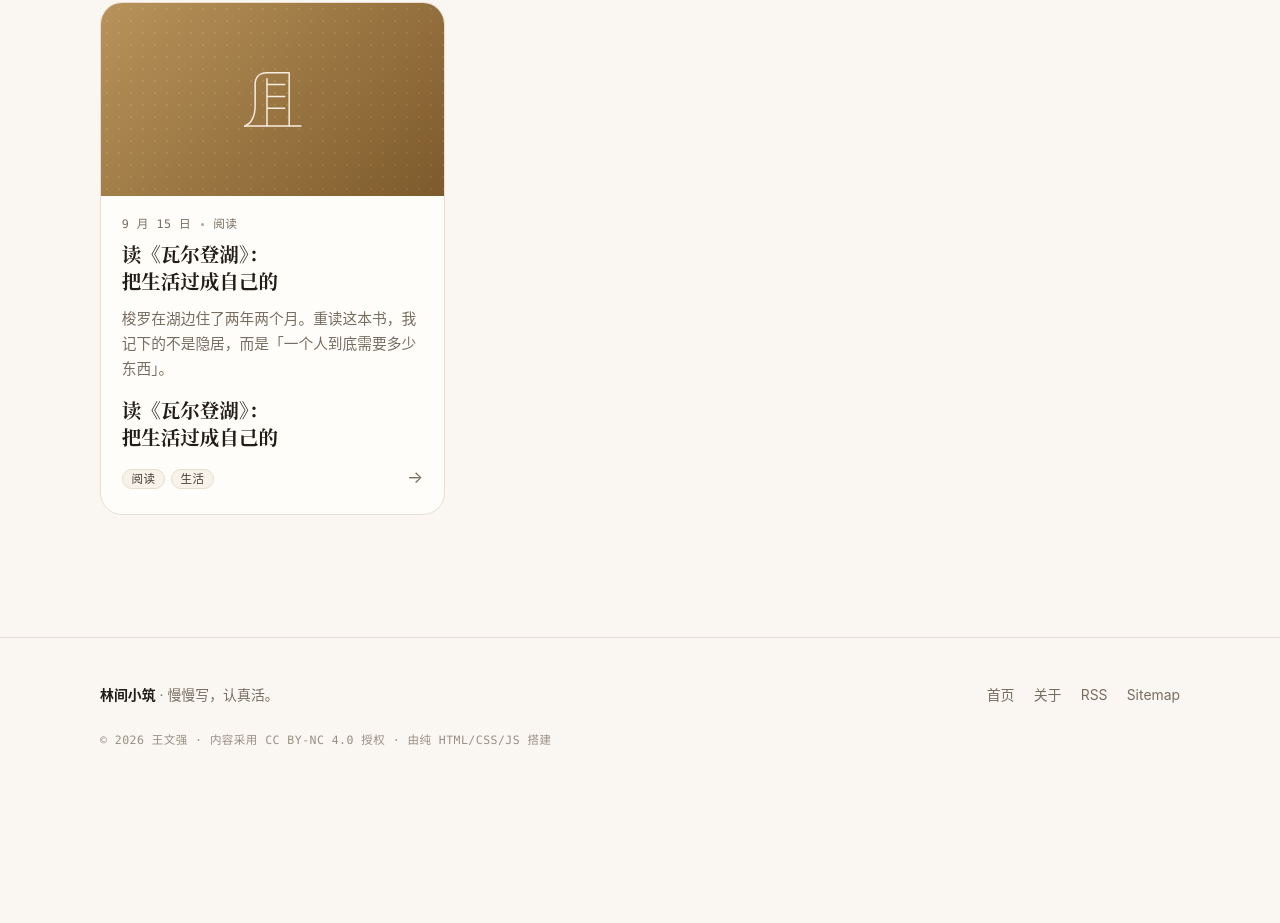
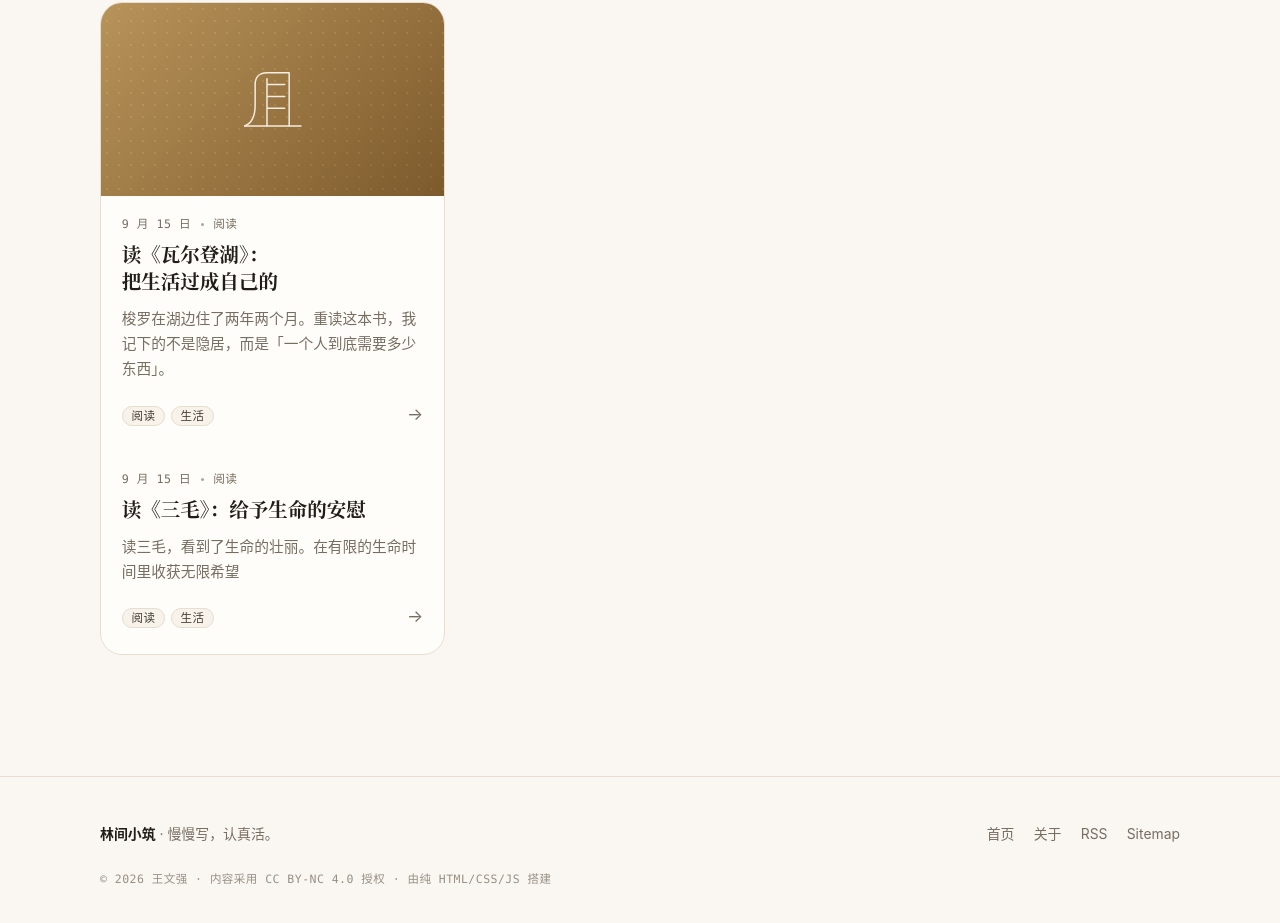
Before and after one commit to WQDEV556/wqdev556.github.io, a plain HTML site: page index.html in a window 1280 px wide. Shown: the part 1846-2769 px from the top of the page. Before the commit the page ends 2639 px from the top, so only its background shows below. Drawn offline with Linux system fonts and the light colour scheme.

Commit message:
Update index.html

```diff
--- a/index.html
+++ b/index.html
@@ -285,7 +285,22 @@
               </div>
               <h3><a href="posts/reading-walden.html">读《瓦尔登湖》：把生活过成自己的</a></h3>
               <p>梭罗在湖边住了两年两个月。重读这本书，我记下的不是隐居，而是「一个人到底需要多少东西」。</p>
-              <h3><a href="posts/reading-walden.html">读《瓦尔登湖》：把生活过成自己的</a></h3>
+              <div class="card-foot">
+                <ul class="tags">
+                  <li><a class="tag" href="index.html#tag=阅读">阅读</a></li>
+                  <li><a class="tag" href="index.html#tag=生活">生活</a></li>
+                </ul>
+                <span class="arrow" aria-hidden="true">→</span>
+              </div>
+            </div>
+             <div class="card-body">
+              <div class="card-meta">
+                <time datetime="2026-09-15">9 月 15 日</time>
+                <span class="sep" aria-hidden="true"></span>
+                <span>阅读</span>
+              </div>
+              <h3><a href="posts/我的第一篇随笔.html">读《三毛》：给予生命的安慰</a></h3>
+              <p>读三毛，看到了生命的壮丽。在有限的生命时间里收获无限希望</p>
               <div class="card-foot">
                 <ul class="tags">
                   <li><a class="tag" href="index.html#tag=阅读">阅读</a></li>
```
